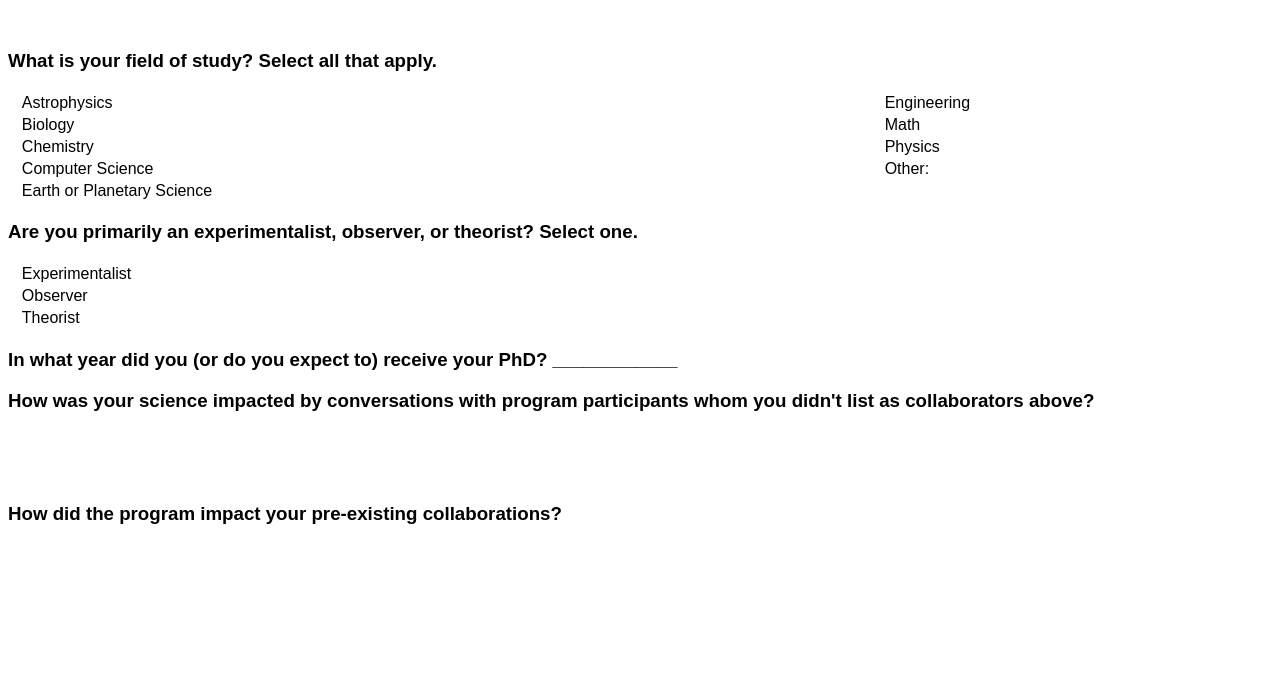
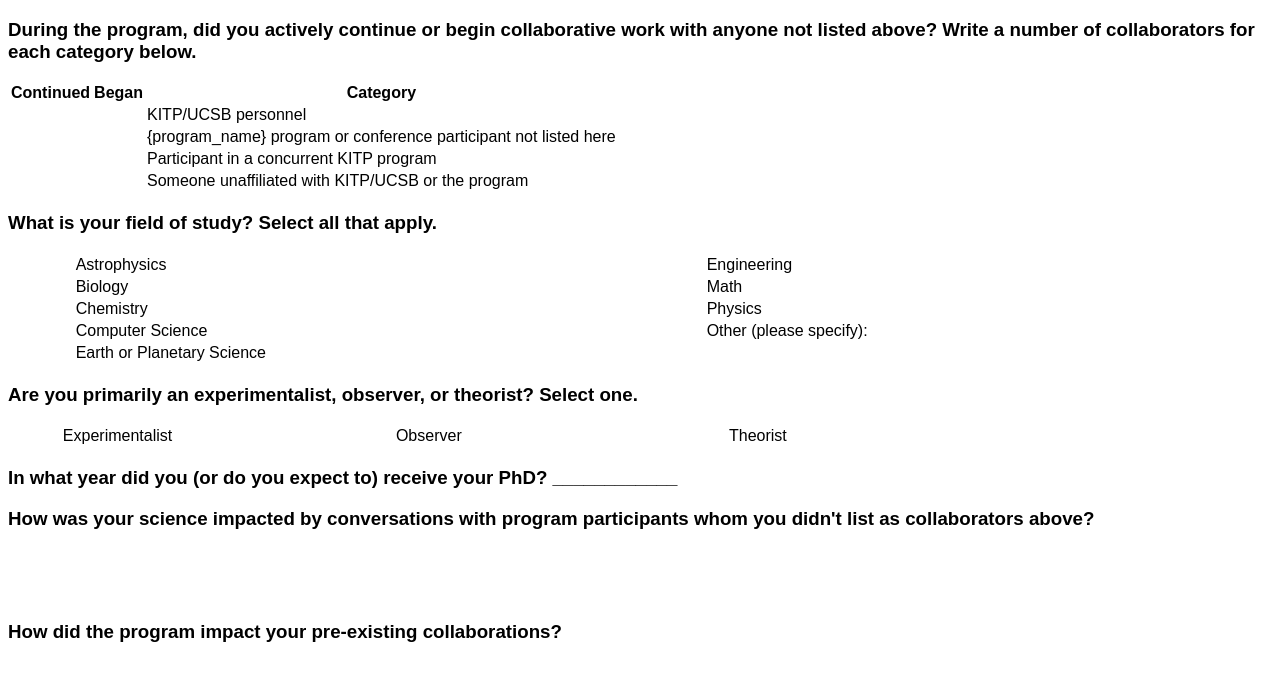
Before and after one commit to heyyysus/kitp-survey-generator, a Python web app: template template/body2.html in a window 1280 px wide. Shown: the top 681 px of the page. Run offline with Jinja, Linux system fonts and the light colour scheme; the template is opened without the code that fills it, so the values that code supplies are empty.

Commit message:
7/14 changes

```diff
--- a/template/body2.html
+++ b/template/body2.html
@@ -12,12 +12,54 @@
     </head>
     <body style="font-family: Arial, Helvetica, sans-serif;">
 
-        <div class="write-in-questions" style="width: 100%; margin-top: 50px;">
+        <div class="not-listed-table-container">
+            <h3>
+                During the program, did you actively continue or begin collaborative work with anyone not listed above?
+                Write a number of collaborators for each category below.
+            </h3>
+            <table>
+
+                <tr>
+                    <th>Continued</th>
+                    <th>Began</th>
+                    <th>Category</th>
+                </tr>
+                <tr>
+                    <td></td>
+                    <td></td>
+                    <td>KITP/UCSB personnel</td>
+                </tr>
+                <tr>
+                    <td></td>
+                    <td></td>
+                    <td>{program_name} program or conference participant not listed here</td>
+                </tr>
+                <tr>
+                    <td></td>
+                    <td></td>
+                    <td>Participant in a concurrent KITP program</td>
+                </tr>
+                <tr>
+                    <td></td>
+                    <td></td>
+                    <td>Someone unaffiliated with KITP/UCSB or the program</td>
+                </tr>
+            </table>
+        </div>
+
+        <div class="write-in-questions" style="width: 100%;">
             <h3>
                 What is your field of study? Select all that apply.
             </h3>
 
             <table style="width: 100%;">
+                <colgroup>
+                    <col span="1" style="width: 5%;">
+                    <col span="1" style="width: 45%;">
+                    <col span="1" style="width: 5%;">
+                    <col span="1" style="width: 45%;">
+                </colgroup>
+                <tbody>
                     <tr>
                         <td></td>
                         <td>Astrophysics</td>
@@ -40,7 +82,7 @@
                         <td></td>
                         <td>Computer Science</td>
                         <td></td>
-                    <td>Other: </td>
+                        <td>Other (please specify): </td>
                     </tr>
                     <tr>
                         <td></td>
@@ -48,22 +90,27 @@
                         <td></td>
                         <td></td>
                     </tr>
+                </tbody>
             </table>
 
             <h3>
                 Are you primarily an experimentalist, observer, or theorist? Select one.
             </h3>
 
-            <table style="width: 40%">
+            <table style="width: 80%">
+                <colgroup>
+                    <col span="1" style="width: 5%;">
+                    <col span="1" style="width: 28%;">
+                    <col span="1" style="width: 5%;">
+                    <col span="1" style="width: 28%;">
+                    <col span="1" style="width: 5%;">
+                    <col span="1" style="width: 29%;">
+                </colgroup>
                 <tr>
                     <td></td>
                     <td>Experimentalist</td>
-                </tr>
-                <tr>
                     <td></td>
                     <td>Observer</td>
-                </tr>
-                <tr>
                     <td></td>
                     <td>Theorist</td>
                 </tr>
@@ -84,9 +131,6 @@
             <h3>
                 How did the program impact your pre-existing collaborations?
             </h3>
-            <br />
-            <br />
-            <br />
 
         </div>
 
--- a/template/style.css
+++ b/template/style.css
@@ -1,7 +1,7 @@
 table {
     font-family: arial, sans-serif;
     border-collapse: collapse;
-    font-size: 11px;
+    font-size: 15px;
 }
 
 div.people-table-container > table {
```
Also changed, not shown: main.py (+27 -2 lines), template/body1.html (+1 -38 lines). Lines whose indentation alone changed are shown as unchanged.
